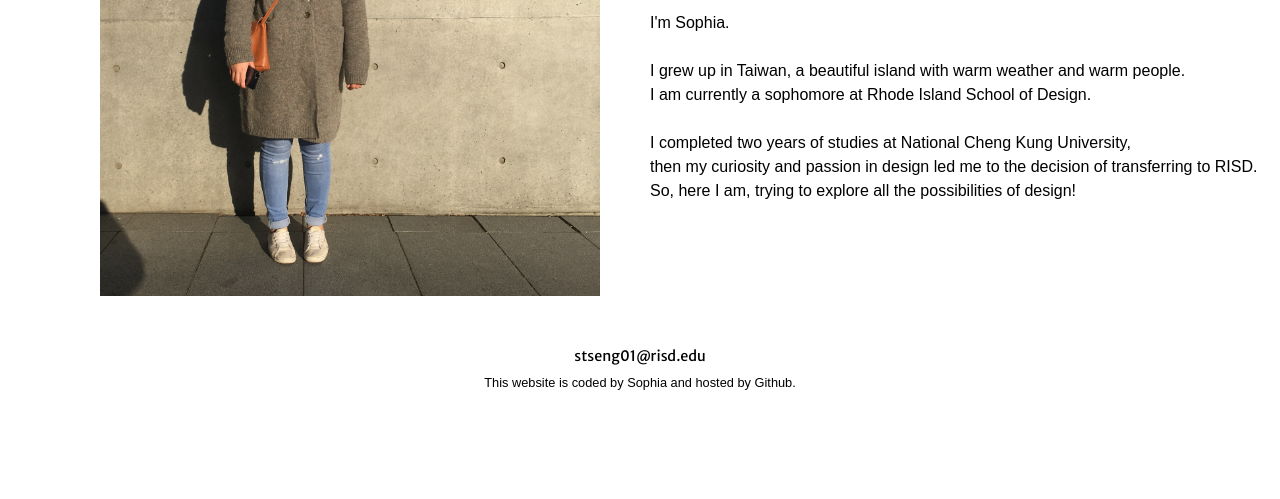
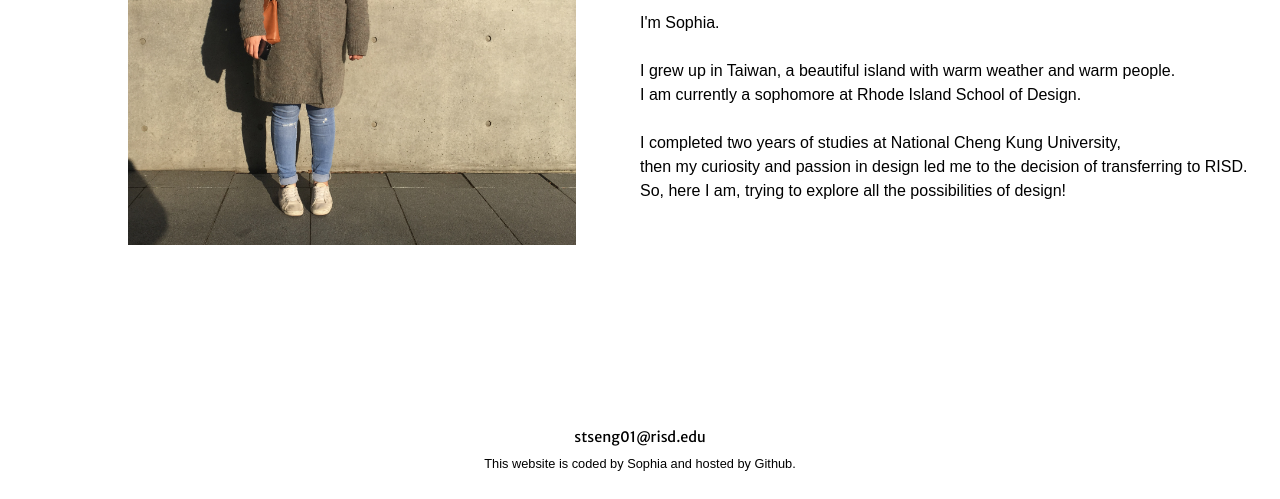
Before and after one commit to huei16/Portfolio2019, a plain HTML site: page About/index.html in a window 1280 px wide. Shown: the part 301-800 px from the top of the page. Drawn offline with Linux system fonts and the light colour scheme; files that its build step writes are made by us from their sources; a web font is replaced by a local one.

Commit message:
Add files via upload

```diff
--- a/About/index.html
+++ b/About/index.html
@@ -28,7 +28,7 @@
 
 
 
-      <img class="ph-sophia" src="Sophia.jpg" width="500em">
+      <img class="ph-sophia" src="Sophia.jpg" width="35%">
 
       <div class="about-container">
       <h1>Nice to meet you!</h1>
--- a/About/style.css
+++ b/About/style.css
@@ -2,7 +2,7 @@
 
 :root {  --mainColor: #ff9800;}
 html {scroll-behavior: smooth;}
-body{font-family: 'Merriweather Sans', sans-serif; height:100vh;}
+body{font-family: 'Merriweather Sans', sans-serif; height:45vw;}
 .blank{height:5vh; width:100%;}
 .p-blank{height:1em;width:100%;}
 
@@ -28,10 +28,10 @@ header{background:white; height: 80px; position: fixed; top: 0;
   .nav-right{position: absolute; right:100px;top:35px; font-weight: bold;}
 a{color: black; z-index: 30; font-family: 'Merriweather Sans', sans-serif; text-decoration: none;}
 .nav-up {top: -80px;}
+.nav-blank{height:80px; width:100%;}
 
 
 /*  Content  */
-.nav-blank{height:80px; width:100%;}
 .blank{height:5vh; width:100%;}
 .p-blank{height:1em;width:100%;}
 
@@ -40,12 +40,12 @@ h2{font-family:'Merriweather Sans', sans-serif; font-weight: 700; font-size: 2em
 h3{font-family:'Merriweather Sans', sans-serif; font-weight: 700; font-size: 1.5em; color: #775644;}
 p{font-family: 'PT Sans', sans-serif; line-height: 1.5em;}
 
-.ph-sophia{position: relative; left:100px; top:30px;}
-.about-container{position: absolute; left:650px; top:30%;}
+.ph-sophia{position: relative; left:10vw; top:30px;}
+.about-container{position: absolute; left:50vw; top:30%;}
 
 
 /* Bottom */
-.footer{position: relative; top:80px;}
+.footer{position: absolute; bottom:2vw; width:80vw; margin-left: -40vw; left:50%;}
 .p-bottom{text-align: center; font-size: 0.9em; line-height: 1.2em;}
 .p-bottom2{text-align: center; font-size: 0.8em;}
 .footer-blank{width:100%; height:0.5em;}
```
